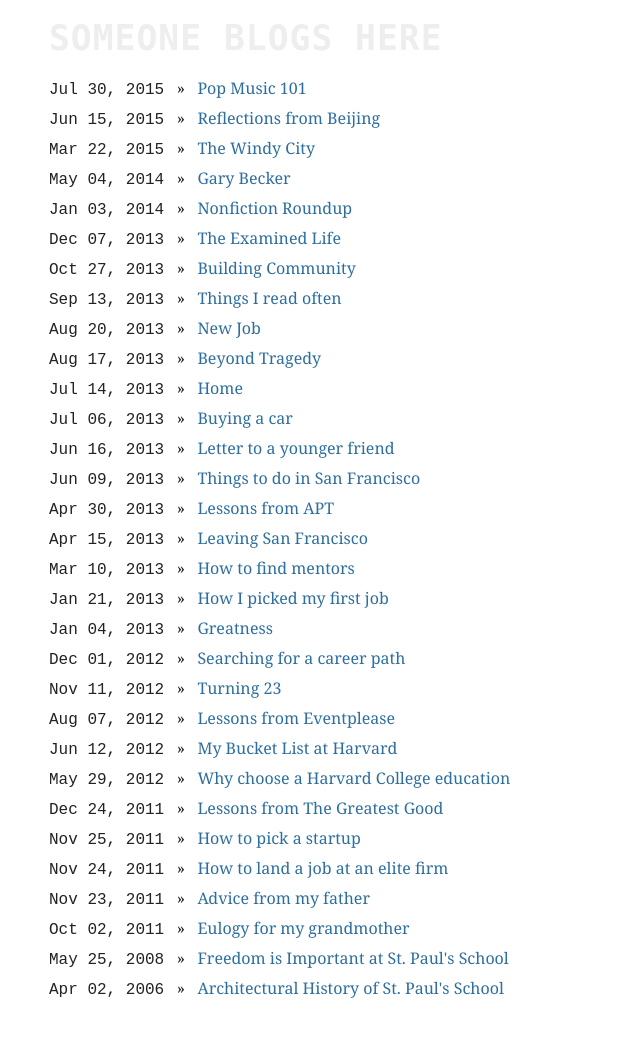
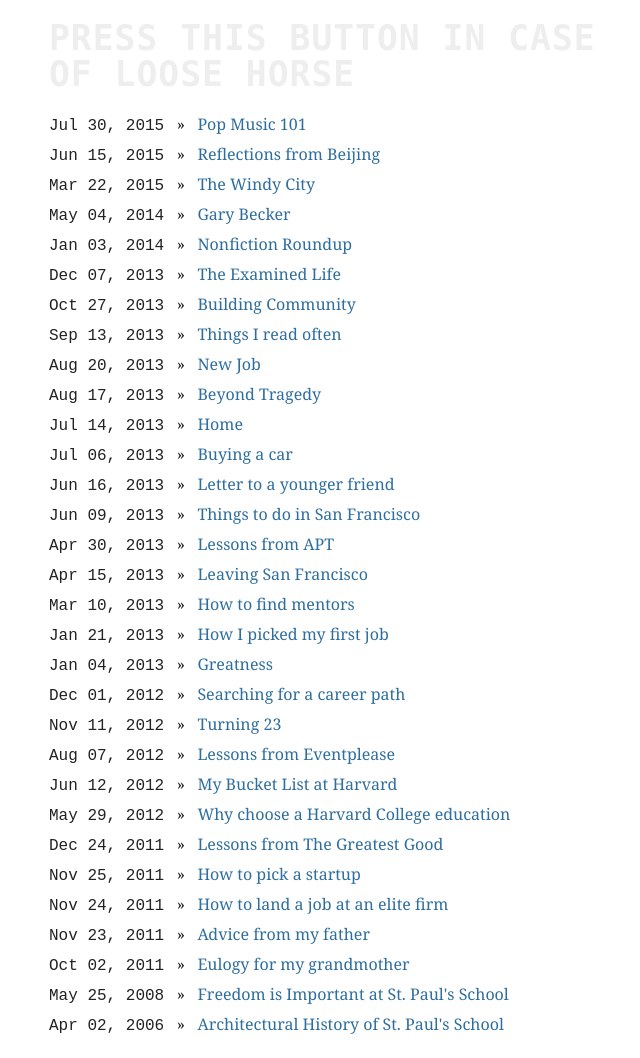
Before and after one commit to mbwong/mbwong.github.com, a Jekyll site: the page built from index.html, in a window 1280 px wide. Shown: the whole page, without its empty margins (291-931 px from the left). Built offline with Jekyll 4.4.1, drawn with Linux system fonts in a browser that asks for light colours; before the commit the page ends 1022 px from its top, so only the background shows below that.

Commit message:
Update header.html

```diff
--- a/_includes/header.html
+++ b/_includes/header.html
@@ -1,5 +1,5 @@
     <header>
       <h1 id="title">
-       <a href="/" title="Blog">Someone blogs here</a>
+       <a href="/" title="Blog">Press this button in case of loose horse</a>
       </h1>
     </header>
```
